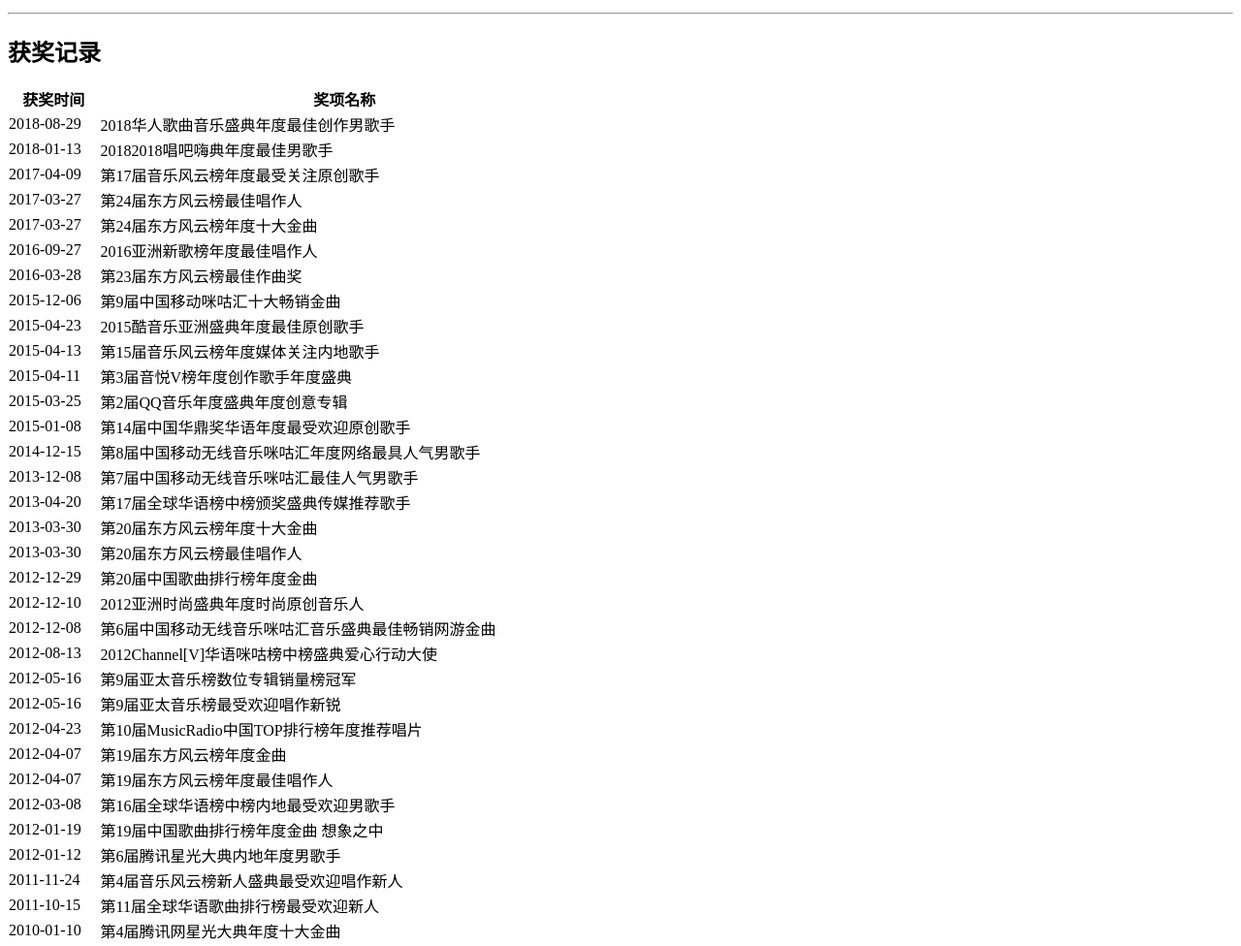
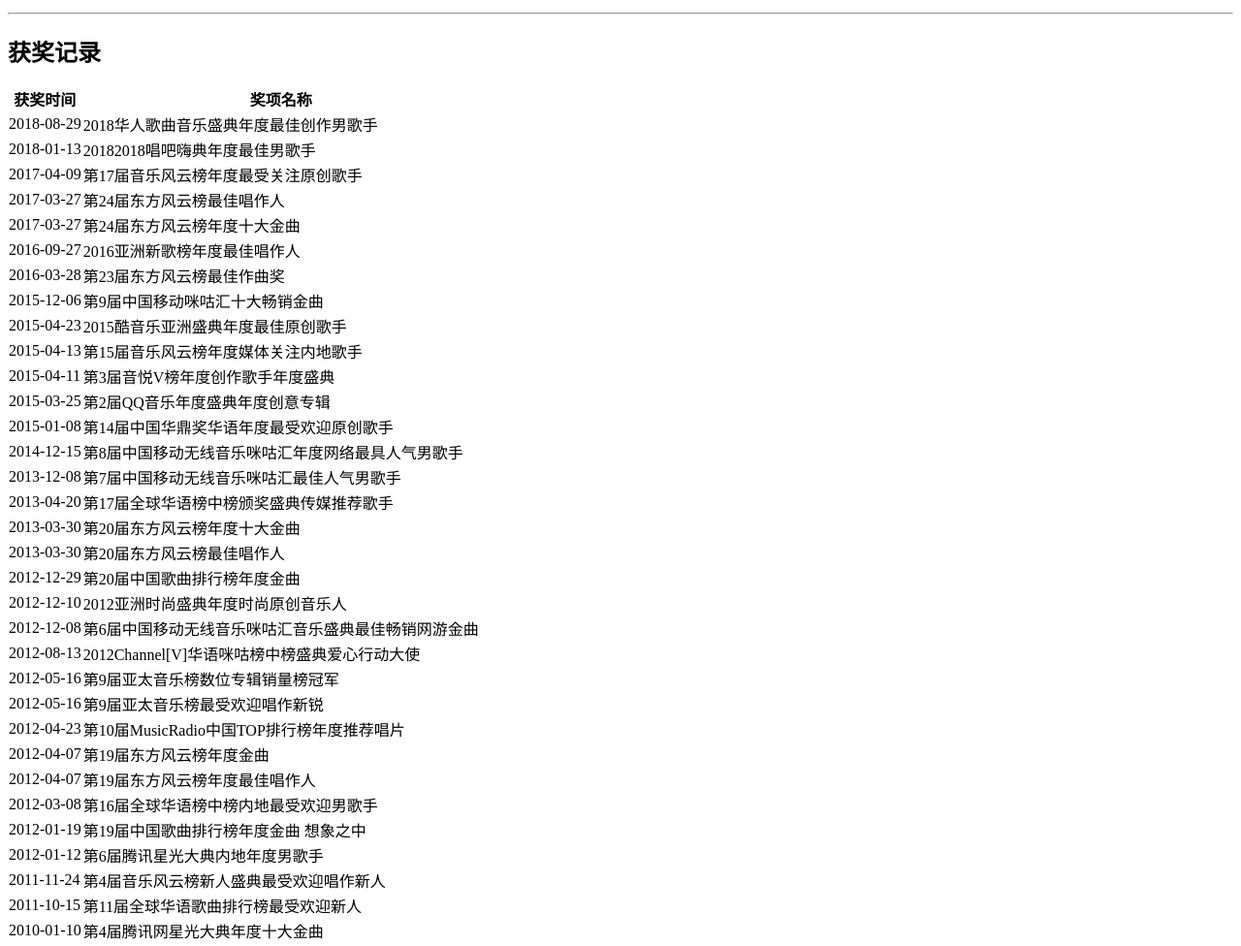
Before and after one commit to ZK289926353/Vae, a plain HTML site: page index.html in a window 1280 px wide. Shown: the part 763-1739 px from the top of the page at 97% size. Drawn offline with Linux system fonts and the light colour scheme.

Commit message:
许嵩介绍 第二次提交

```diff
--- a/index.html
+++ b/index.html
@@ -83,7 +83,7 @@
     <h2 id="records">
         获奖记录
     </h2>
-    <table style="width: 600px;  border-collapse: collapse; border-spacing: 0;">
+    <table style="border-collapse: collapse; border-spacing: 0;">
         <thead>
             <th>获奖时间</th>
             <th>奖项名称</th>
```
